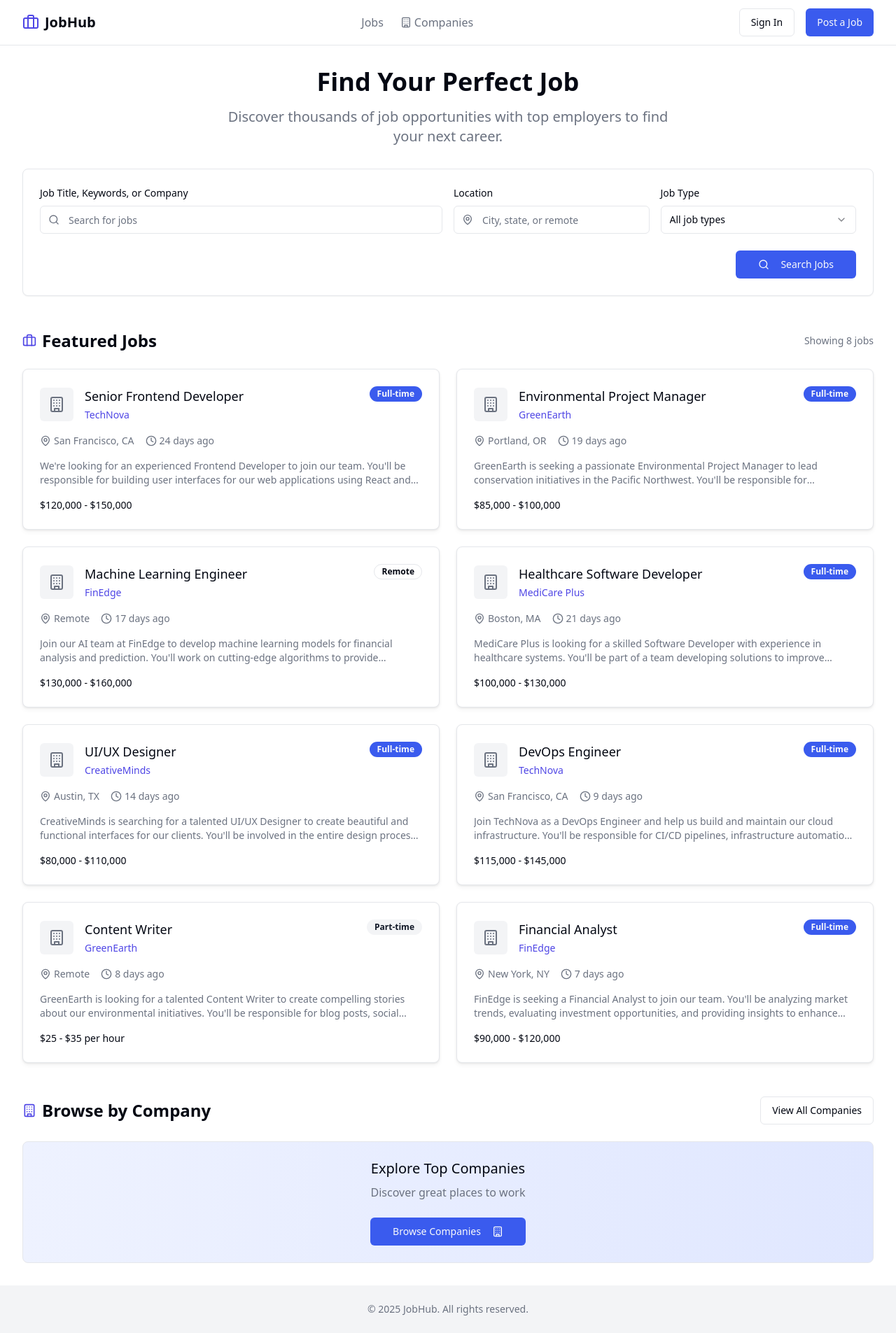
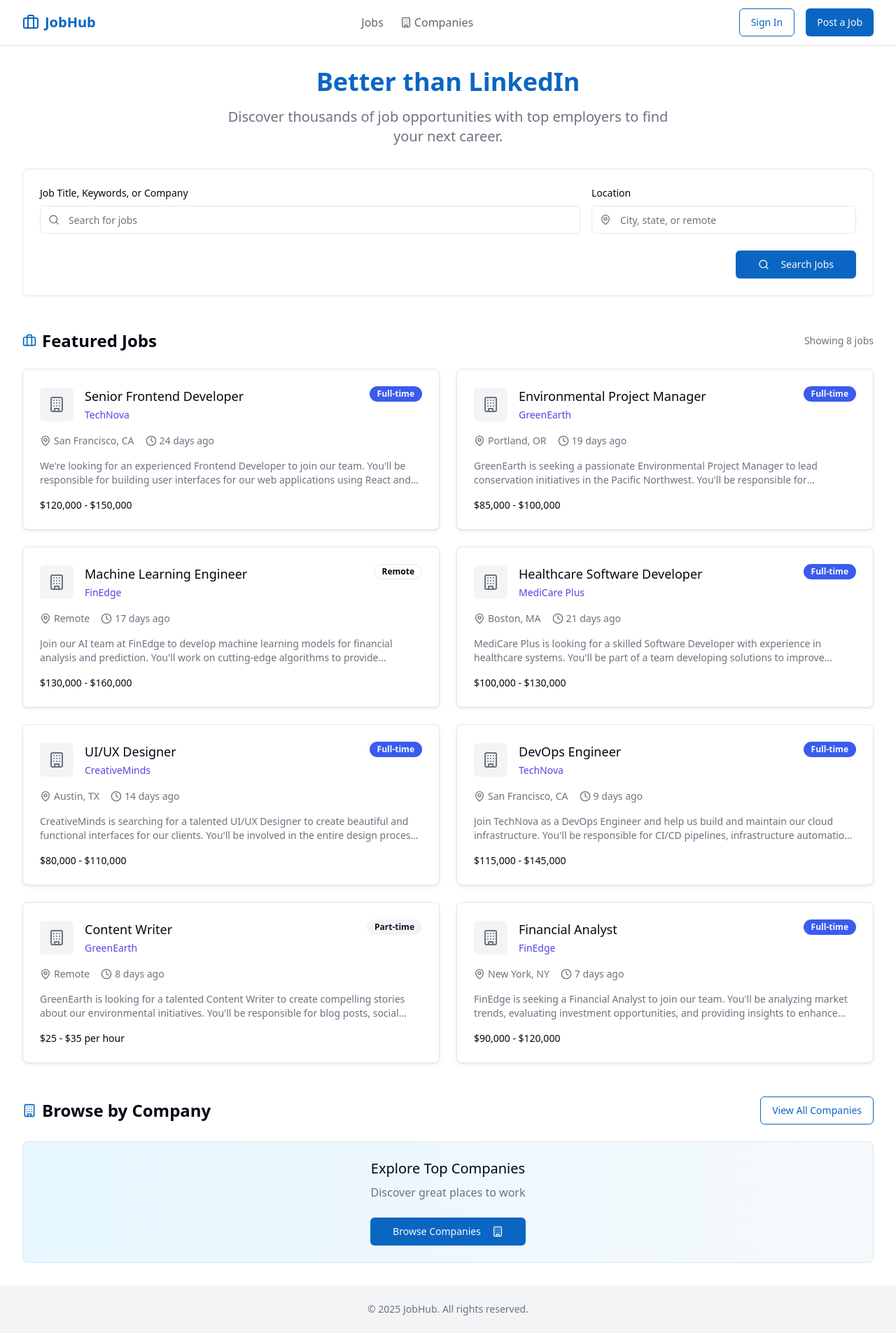
Before and after one commit to hibahnav/hire-hub-views, a React (Vite) app: page / in a window 1280 px wide. Shown: the whole page at 70% size. Built offline with nearby package versions, Linux system fonts and the light colour scheme.

Commit message:
Refactor: Update search filters and UI
- Removed the job type dropdown.
- Updated the title to "Better than LinkedIn".
- Modified the UI to match LinkedIn's branding.

```diff
--- a/src/components/Header.tsx
+++ b/src/components/Header.tsx
@@ -5,23 +5,23 @@ import { Building, Briefcase } from "lucide-react";
 
 export function Header() {
   return (
-    <header className="bg-white border-b sticky top-0 z-10">
+    <header className="bg-white border-b sticky top-0 z-10 shadow-sm">
       <div className="container flex items-center justify-between h-16">
         <Link to="/" className="flex items-center space-x-2">
-          <Briefcase className="h-6 w-6 text-brand-600" />
-          <span className="font-bold text-xl text-foreground">JobHub</span>
+          <Briefcase className="h-6 w-6 text-[#0A66C2]" />
+          <span className="font-bold text-xl text-[#0A66C2]">JobHub</span>
         </Link>
 
         <nav className="hidden md:flex items-center space-x-6">
           <Link
             to="/"
-            className="text-muted-foreground hover:text-foreground transition-colors"
+            className="text-[#666666] hover:text-[#0A66C2] transition-colors"
           >
             Jobs
           </Link>
           <Link
             to="/companies"
-            className="text-muted-foreground hover:text-foreground transition-colors"
+            className="text-[#666666] hover:text-[#0A66C2] transition-colors"
           >
             <div className="flex items-center space-x-1">
               <Building className="h-4 w-4" />
@@ -31,8 +31,8 @@ export function Header() {
         </nav>
 
         <div className="flex items-center space-x-4">
-          <Button variant="outline">Sign In</Button>
-          <Button>Post a Job</Button>
+          <Button variant="outline" className="border-[#0A66C2] text-[#0A66C2] hover:bg-[#E6F7FF]">Sign In</Button>
+          <Button className="bg-[#0A66C2] hover:bg-[#004182]">Post a Job</Button>
         </div>
       </div>
     </header>
--- a/src/components/SearchFilters.tsx
+++ b/src/components/SearchFilters.tsx
@@ -2,39 +2,29 @@
 import { useState } from "react";
 import { Input } from "@/components/ui/input";
 import { Button } from "@/components/ui/button";
-import {
-  Select,
-  SelectContent,
-  SelectItem,
-  SelectTrigger,
-  SelectValue
-} from "@/components/ui/select";
-import { Search, Filter } from "lucide-react";
+import { Search } from "lucide-react";
 
 interface SearchFiltersProps {
   onSearch: (filters: {
     query: string;
     location: string;
-    jobType: string;
   }) => void;
 }
 
 export function SearchFilters({ onSearch }: SearchFiltersProps) {
   const [query, setQuery] = useState("");
   const [location, setLocation] = useState("");
-  const [jobType, setJobType] = useState("all");
 
   const handleSearch = () => {
     onSearch({
       query,
-      location,
-      jobType: jobType === "all" ? "" : jobType
+      location
     });
   };
 
   return (
     <div className="bg-white rounded-lg p-6 shadow-sm border">
-      <div className="grid grid-cols-1 md:grid-cols-4 gap-4">
+      <div className="grid grid-cols-1 md:grid-cols-3 gap-4">
         <div className="col-span-1 md:col-span-2">
           <label htmlFor="search" className="text-sm font-medium mb-2 block">
             Job Title, Keywords, or Company
@@ -66,32 +56,10 @@ export function SearchFilters({ onSearch }: SearchFiltersProps) {
             />
           </div>
         </div>
-
-        <div>
-          <label htmlFor="job-type" className="text-sm font-medium mb-2 block">
-            Job Type
-          </label>
-          <Select
-            value={jobType}
-            onValueChange={setJobType}
-          >
-            <SelectTrigger id="job-type" className="w-full">
-              <SelectValue placeholder="All job types" />
-            </SelectTrigger>
-            <SelectContent>
-              <SelectItem value="all">All job types</SelectItem>
-              <SelectItem value="Full-time">Full-time</SelectItem>
-              <SelectItem value="Part-time">Part-time</SelectItem>
-              <SelectItem value="Contract">Contract</SelectItem>
-              <SelectItem value="Remote">Remote</SelectItem>
-              <SelectItem value="Internship">Internship</SelectItem>
-            </SelectContent>
-          </Select>
-        </div>
       </div>
 
       <div className="mt-6 flex justify-end">
-        <Button onClick={handleSearch} className="px-8">
+        <Button onClick={handleSearch} className="px-8 bg-[#0A66C2] hover:bg-[#004182]">
           <Search className="h-4 w-4 mr-2" />
           Search Jobs
         </Button>
--- a/src/pages/Index.tsx
+++ b/src/pages/Index.tsx
@@ -1,3 +1,4 @@
+
 import { useState, useEffect } from "react";
 import { MainLayout } from "@/layouts/MainLayout";
 import { SearchFilters } from "@/components/SearchFilters";
@@ -13,7 +14,6 @@ const Index = () => {
   const [filters, setFilters] = useState({
     query: "",
     location: "",
-    jobType: ""
   });
 
   useEffect(() => {
@@ -23,7 +23,6 @@ const Index = () => {
   const filterJobs = (filters: {
     query: string;
     location: string;
-    jobType: string;
   }) => {
     let result = [...jobs];
 
@@ -45,17 +44,12 @@ const Index = () => {
       );
     }
 
-    if (filters.jobType) {
-      result = result.filter(job => job.type === filters.jobType);
-    }
-
     setFilteredJobs(result);
   };
 
   const handleSearch = (newFilters: {
     query: string;
     location: string;
-    jobType: string;
   }) => {
     setFilters(newFilters);
   };
@@ -64,8 +58,8 @@ const Index = () => {
     <MainLayout>
       <section className="mb-12">
         <div className="text-center mb-8">
-          <h1 className="text-4xl font-bold text-foreground mb-4">
-            Find Your Perfect Job
+          <h1 className="text-4xl font-bold text-[#0A66C2] mb-4">
+            Better than LinkedIn
           </h1>
           <p className="text-xl text-muted-foreground max-w-2xl mx-auto">
             Discover thousands of job opportunities with top employers to find your next career.
@@ -78,7 +72,7 @@ const Index = () => {
       <section className="mb-12">
         <div className="flex justify-between items-center mb-6">
           <div className="flex items-center space-x-2">
-            <Briefcase className="h-5 w-5 text-brand-600" />
+            <Briefcase className="h-5 w-5 text-[#0A66C2]" />
             <h2 className="text-2xl font-semibold">Featured Jobs</h2>
           </div>
 
@@ -108,15 +102,15 @@ const Index = () => {
       <section>
         <div className="flex justify-between items-center mb-6">
           <div className="flex items-center space-x-2">
-            <Building className="h-5 w-5 text-brand-600" />
+            <Building className="h-5 w-5 text-[#0A66C2]" />
             <h2 className="text-2xl font-semibold">Browse by Company</h2>
           </div>
           <Link to="/companies">
-            <Button variant="outline">View All Companies</Button>
+            <Button variant="outline" className="border-[#0A66C2] text-[#0A66C2] hover:bg-[#E6F7FF]">View All Companies</Button>
           </Link>
         </div>
 
-        <div className="bg-gradient-to-r from-brand-50 to-brand-100 rounded-lg p-6 border">
+        <div className="bg-gradient-to-r from-[#E6F7FF] to-[#F5F9FC] rounded-lg p-6 border border-[#E0E6EB]">
           <div className="text-center mb-6">
             <h3 className="text-xl font-medium mb-2">Explore Top Companies</h3>
             <p className="text-muted-foreground">
@@ -126,7 +120,7 @@ const Index = () => {
 
           <div className="flex justify-center">
             <Link to="/companies">
-              <Button className="px-8">
+              <Button className="px-8 bg-[#0A66C2] hover:bg-[#004182]">
                 Browse Companies
                 <Building className="ml-2 h-4 w-4" />
               </Button>
```
